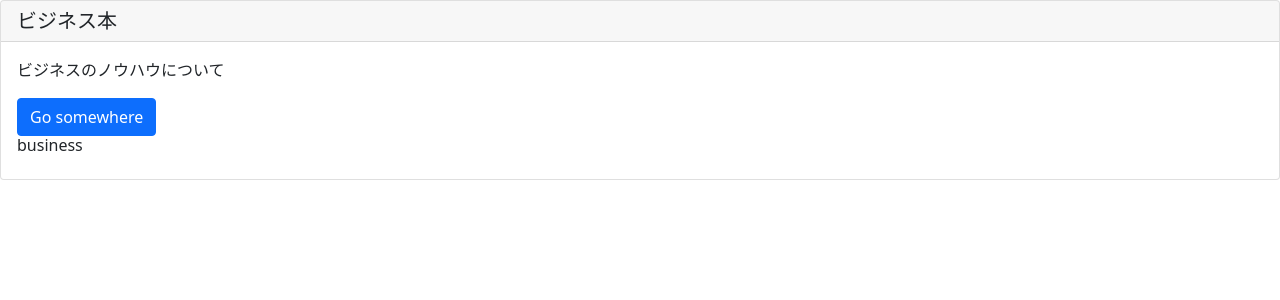
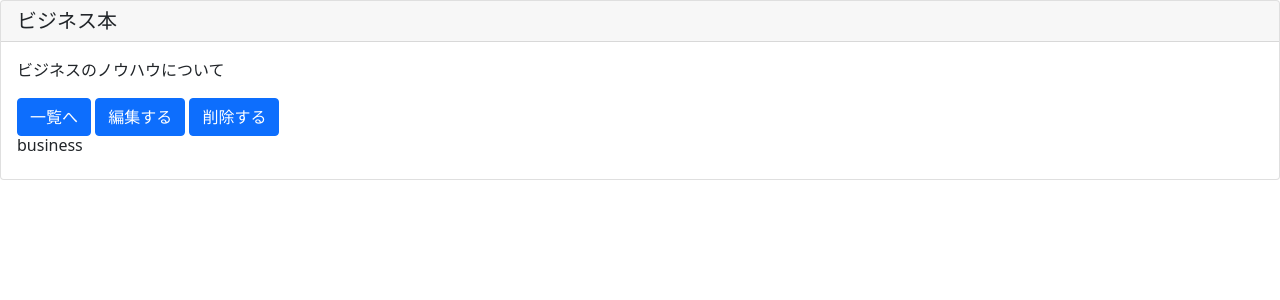
Before and after one commit to locoid-dealer/django_bookshelf-app, a Django app: page /book/1/detail/ in a window 1280 px wide. Shown: the top 300 px of the page. Run offline with Django 4.2, Linux system fonts and the light colour scheme; data comes from the database, SQL or seed files in the repository.

Commit message:
4-12 リンク

```diff
--- a/book/templates/book/book_detail.html
+++ b/book/templates/book/book_detail.html
@@ -6,7 +6,9 @@
   <h5 class="card-header">{{ object.title }}</h5>
   <div class="card-body">
     <p class="card-text">{{ object.text }}</p>
-    <a href="#" class="btn btn-primary">Go somewhere</a>
+    <a href="{% url 'list-book' %}" class="btn btn-primary">一覧へ</a>
+    <a href="{% url 'update-book' object.pk %}" class="btn btn-primary">編集する</a>
+    <a href="{% url 'delete-book' object.pk %}" class="btn btn-primary">削除する</a>
     <h6 class="card-title">{{ object.category }}</h6>
   </div>
 </div>
--- a/book/templates/book/book_list.html
+++ b/book/templates/book/book_list.html
@@ -8,7 +8,7 @@
     <h5 class="card-header">{{ item.title }}</h5>
     <div class="card-body">
       <p class="card-text">{{ item.text }}</p>
-      <a href="#" class="btn btn-primary">Go somewhere</a>
+      <a href="{% url 'detail-book' item.pk %}" class="btn btn-primary">Go somewhere</a>
       <h6 class="card-title">{{ item.category }}</h6>
     </div>
   </div>
```
